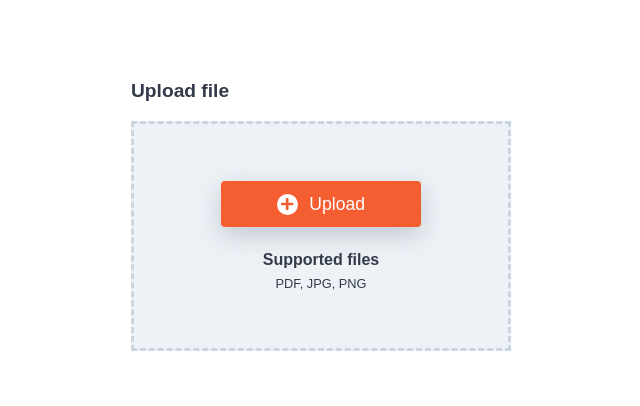
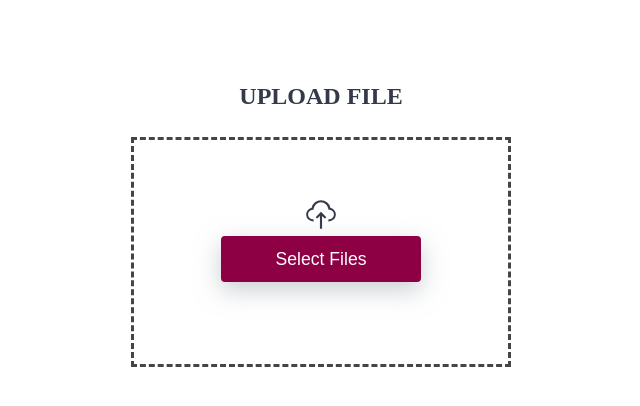
Before and after one commit to mariofornaroli/y-react-upload-file, a React (Create React App) app: page / in a window 1280 px wide. Shown: the top 406 px of the page, without its empty margins (319-959 px from the left). Built offline with nearby package versions, Linux system fonts and the light colour scheme.

Commit message:
My uploads
I added Axios to communicate with the backend, I also installed an icon pack and worked with the use of Sass css to implement the designs so its dependencies were eqully installed.

```diff
--- a/package.json
+++ b/package.json
@@ -6,6 +6,7 @@
     "@fortawesome/fontawesome-svg-core": "^1.2.35",
     "@fortawesome/free-solid-svg-icons": "^5.15.3",
     "@fortawesome/react-fontawesome": "^0.1.14",
+    "@iconify/react": "^3.2.2",
     "@testing-library/jest-dom": "^5.14.1",
     "@testing-library/react": "^11.2.7",
     "@testing-library/user-event": "^12.8.3",
--- a/src/App.jsx
+++ b/src/App.jsx
@@ -12,7 +12,7 @@ function App() {
 
   return (
     <div className="App">
-      <div className="title">Upload file</div>
+      <div className="title">UPLOAD FILE</div>
       <FileUpload files={files} setFiles={setFiles}
         removeFile={removeFile} />
       <FileList files={files} removeFile={removeFile} />
--- a/src/App.scss
+++ b/src/App.scss
@@ -2,4 +2,9 @@
     font-weight: bold;
     font-size: 1.2rem;
     margin-bottom: 1em;
+    text-align: center;
+    font-family: "Manrope";
+    font-style: Medium;
+    font-size: 24px;
+    line-height: 33px;
 }
--- a/src/FileItem/FileItem.scss
+++ b/src/FileItem/FileItem.scss
@@ -1,14 +1,15 @@
 li {
     list-style: none;
     margin: 1.2em 0;
-    background-color: #f55e3038;
+    background-color: rgba(126, 170, 255, 0.22);
     border-radius: 5px;
     display: flex;
     align-items: center;
     padding: 1.2em 1.5em;
 
+
     svg {
-        color: #f55321;
+        color: #333333;
         &:first-child {
             font-size: 1.2em;
             margin-right: 0.8em;
@@ -25,6 +26,7 @@ li {
         cursor: pointer;
 
         .fa-spinner {
+            color: #EB5757;
             font-size: 1.2em;
         }
     }
--- a/src/FileUpload/FileUpload.jsx
+++ b/src/FileUpload/FileUpload.jsx
@@ -1,8 +1,7 @@
 import React from 'react'
-import { FontAwesomeIcon } from '@fortawesome/react-fontawesome'
-import { faPlus } from '@fortawesome/free-solid-svg-icons'
 import './FileUpload.scss'
 import axios from 'axios'
+import { Icon} from "@iconify/react";
 
 const FileUpload = ({ files, setFiles, removeFile }) => {
     const uploadHandler = (event) => {
@@ -33,20 +32,13 @@ const FileUpload = ({ files, setFiles, removeFile }) => {
     return (
         <>
             <div className="file-card">
-
+                <div><Icon style={{height:"34px", width:"34px"}}icon="carbon:cloud-upload"/></div>
                 <div className="file-inputs">
                     <input type="file" onChange={uploadHandler} />
                     <button>
-                        <i>
-                            <FontAwesomeIcon icon={faPlus} />
-                        </i>
-                        Upload
+                        Select Files
                     </button>
                 </div>
-
-                <p className="main">Supported files</p>
-                <p className="info">PDF, JPG, PNG</p>
-
             </div>
         </>
     )
--- a/src/FileUpload/FileUpload.scss
+++ b/src/FileUpload/FileUpload.scss
@@ -4,8 +4,8 @@
     flex-direction: column;
     justify-content: center;
     align-items: center;
-    border: 3px dashed #cbd5e0;
-    background-color: #edf2f7;
+    border: 3px dashed #454545;
+    background-color: #fff;
     min-width: 380px;
     min-height: 230px;
 
@@ -35,7 +35,7 @@
             align-items: center;
 
             color: #fff;
-            background-color: #f55e30;
+            background-color: #8D0044;
             font-size: 1.1rem;
             cursor: pointer;
             border-radius: 4px;
@@ -59,12 +59,6 @@
                 font-size: 0.8em;
             }
         }
-
-        &:hover {
-            button {
-                background-color: #f15120;
-            }
-        }
     }
 }
 
```
Also changed, not shown: 1 other file (tests, documents, lock files or other folders).
